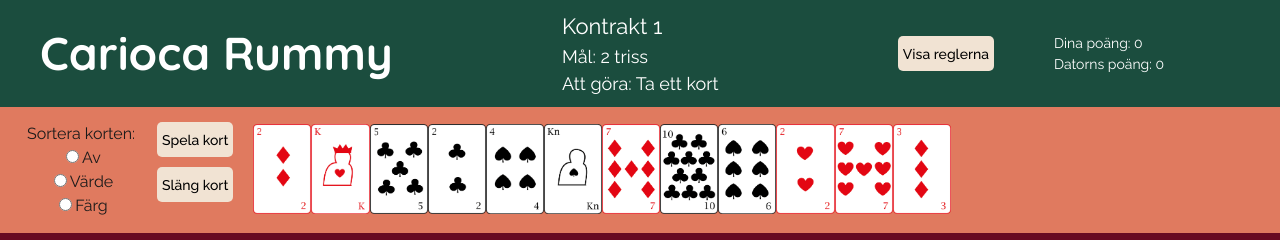
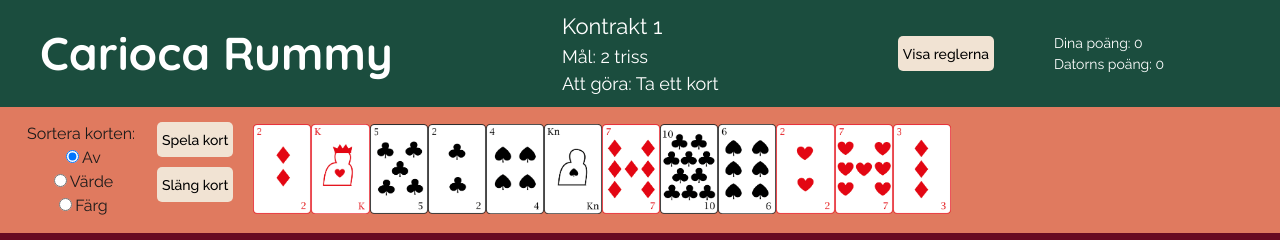
Before and after one commit to Tejpex/carioca-rummy, a React (Vite) app: page / in a window 1280 px wide. Shown: the top 240 px of the page. Built offline with nearby package versions, Linux system fonts and the light colour scheme.

Commit message:
Add defaultChecked on radio buttons

```diff
--- a/src/components/HandRow.jsx
+++ b/src/components/HandRow.jsx
@@ -9,6 +9,7 @@ export const HandRow = ({person}) => {
     sortBySuit,
     toggleStaged,
     setNewHand,
+    sortingOn,
     setSortingOn,
     player,
     computer,
@@ -73,16 +74,22 @@ export const HandRow = ({person}) => {
             <form onChange={() => handleSorting(event.target.value)}>
               <legend>Sortera korten:</legend>
               <div>
-                <input type="radio" id="sort-off" name="sorting" value="off" />
+                <input
+                  type="radio"
+                  id="sort-off"
+                  name="sorting"
+                  value="off"
+                  defaultChecked={sortingOn === "off"}
+                />
                 <label htmlFor="sort-off">Av</label>
               </div>
-
               <div>
                 <input
                   type="radio"
                   id="sort-value"
                   name="sorting"
                   value="value"
+                  defaultChecked={sortingOn === "value"}
                 />
                 <label htmlFor="sort-value">Värde</label>
               </div>
@@ -93,6 +100,7 @@ export const HandRow = ({person}) => {
                   id="sort-suit"
                   name="sorting"
                   value="suit"
+                  defaultChecked={sortingOn === "suit"}
                 />
                 <label htmlFor="sort-suit">Färg</label>
               </div>
--- a/src/contexts/CariocaContext.jsx
+++ b/src/contexts/CariocaContext.jsx
@@ -47,7 +47,7 @@ export const CariocaProvider = ({ children }) => {
   const [discardPile, setDiscardPile] = useState([])
   const [stock, setStock] = useState([])
 
-  // --------------- Changed for test-purposes!!! --------------
+  // --------------- Change for test-purposes!!! --------------
   const contracts = [
     {
       index: 0,
@@ -773,7 +773,7 @@ export const CariocaProvider = ({ children }) => {
 
   return (
     <CariocaContext.Provider
-      value={{ player, computer, discardPile, stock, gameStageIndex, contracts, contractNumber, startNewGame, sortByValue, sortBySuit, takeCard, toggleStaged, tryToPlayCards, throwCard, gameStages, setNewHand, message, setMessage, setSortingOn, showRules, setShowRules }}
+      value={{ player, computer, discardPile, stock, gameStageIndex, contracts, contractNumber, startNewGame, sortByValue, sortBySuit, takeCard, toggleStaged, tryToPlayCards, throwCard, gameStages, setNewHand, message, setMessage, sortingOn, setSortingOn, showRules, setShowRules }}
     >
       {children}
     </CariocaContext.Provider>
```
